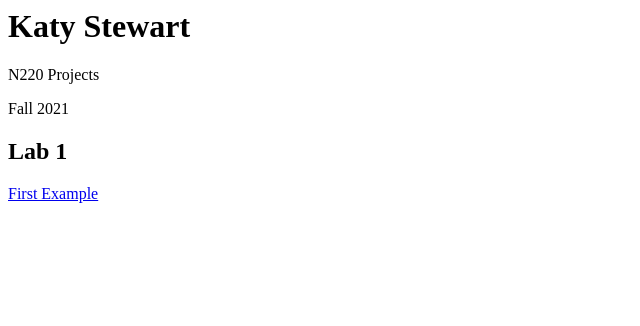
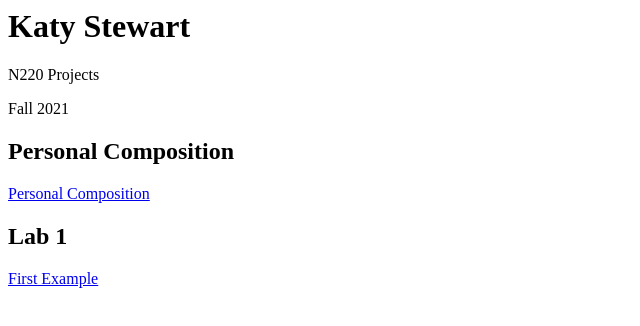
Before and after one commit to katystewart/n220fall2021, a plain HTML site: page index.html in a window 1280 px wide. Shown: the whole page, without its empty margins (0-640 px from the left). Drawn offline with Linux system fonts and the light colour scheme.

Commit message:
changed front page

```diff
--- a/index.html
+++ b/index.html
@@ -5,6 +5,9 @@
         <p>N220 Projects</p>
         <p>Fall 2021</p>
 
+        <h2>Personal Composition</h2>
+        <p><a href="index1.html">Personal Composition</a></p>
+
         <h2>Lab 1</h2>
         <p><a href="labs/lab1/index.html">First Example</a></p>
 
```
